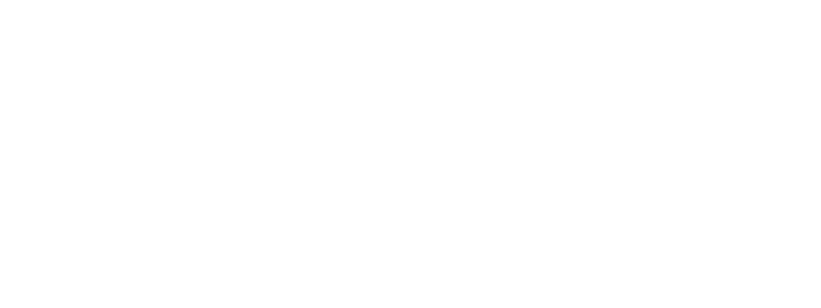
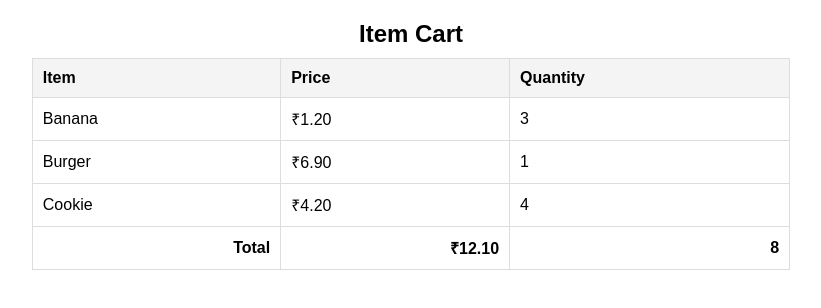
Before and after one commit to acciojob/item-cart-RitankJaikar, a website: page main.html in a window 1280 px wide. Shown: the whole page, without its empty margins (229-1050 px from the left). Drawn offline with Linux system fonts and the light colour scheme.

Commit message:
created a submission

```diff
--- a/main.html
+++ b/main.html
@@ -1,16 +1,78 @@
 <!DOCTYPE html>
+<html lang="en">
+<head>
+  <meta charset="UTF-8">
+  <meta name="viewport" content="width=device-width, initial-scale=1.0">
+  <title>Item Cart</title>
+  <style>
+    table {
+      width: 60%;
+      border-collapse: collapse;
+      margin: 20px auto;
+      font-family: Arial, sans-serif;
+    }
 
-<html>
+    caption {
+      font-size: 1.5em;
+      margin-bottom: 10px;
+      font-weight: bold;
+    }
 
-<head>
-	<link rel="stylesheet" href="styles.css">
+    th, td {
+      border: 1px solid #ddd;
+      text-align: left;
+      padding: 10px;
+    }
+
+    th {
+      background-color: #f4f4f4;
+    }
+
+    tfoot td {
+      font-weight: bold;
+      text-align: right;
+    }
+
+    img {
+      max-width: 50px;
+      max-height: 50px;
+    }
+  </style>
 </head>
-
 <body>
-	<!-- the entire body must be written by student -->
-    <script type="text/javascript" src="./script.js">
-</script>
-
+  <table>
+    <caption>Item Cart</caption>
+    <thead>
+      <tr>
+        <th>Item</th>
+        <th>Price</th>
+        <th>Quantity</th>
+      </tr>
+    </thead>
+    <tbody>
+      <tr>
+        <td>Banana</td>
+        <td>₹1.20</td>
+        <td>3</td>
+      </tr>
+      <tr>
+        <td>Burger</td>
+        <td>₹6.90</td>
+        <td>1</td>
+      </tr>
+      <tr>
+        <td>Cookie</td>
+        <td>₹4.20</td>
+        <td>4</td>
+      </tr>
+    </tbody>
+    <tfoot>
+      <tr>
+        <td >Total</td>
+        <td>₹12.10</td>
+		<td>8</td>
+      </tr>
+    </tfoot>
+  </table>
 </body>
-
 </html>
```
